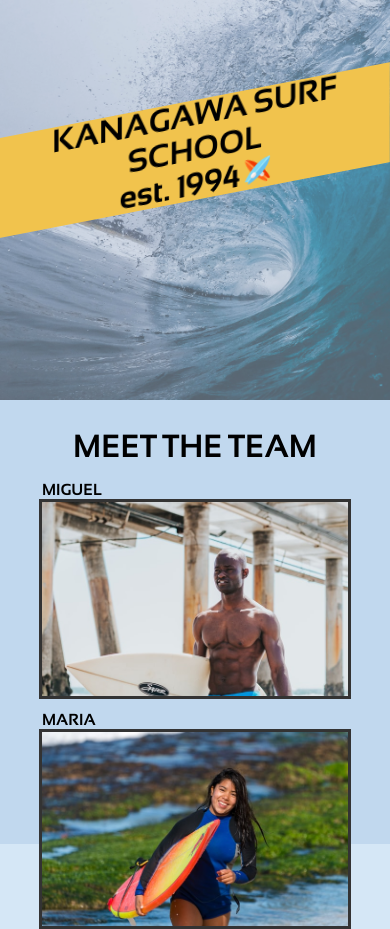
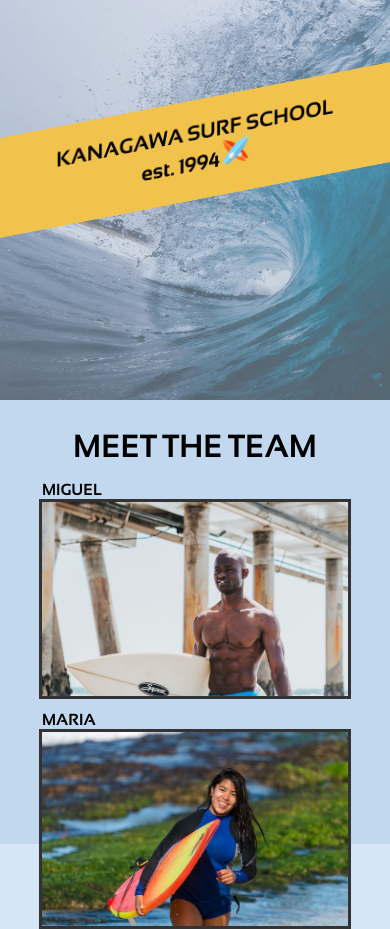
Before and after one commit to jorgeberen/kanagawa, a plain HTML site: page index.html in a window 390 px wide. Shown: the top 929 px of the page. Drawn offline with Linux system fonts and the light colour scheme.

Commit message:
breakpoint for title on small screens

```diff
--- a/index.html
+++ b/index.html
@@ -16,7 +16,7 @@
     <div class="hero">
       <div class="box">
         <div class="content">
-          <h1>
+          <h1 id="title">
             KANAGAWA SURF SCHOOL<br />est. 1994
             <img src="./img/surf1.png" alt="surf!" />
           </h1>
--- a/style.scss
+++ b/style.scss
@@ -489,3 +489,9 @@ footer {
     margin-left: (-200px);
   }
 }
+
+@media only screen and (max-width: 450px) {
+  #title {
+    font-size: 1.3em;
+  }
+}
```
Also changed, not shown: style.css, 1 other file.
